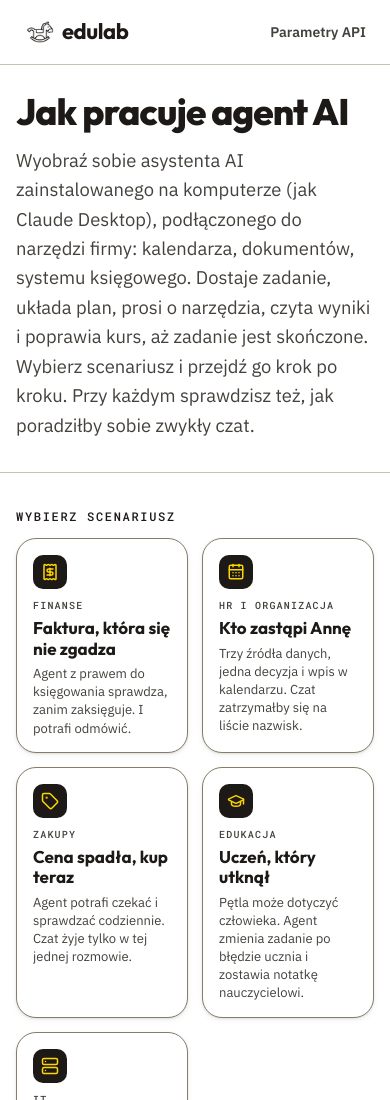
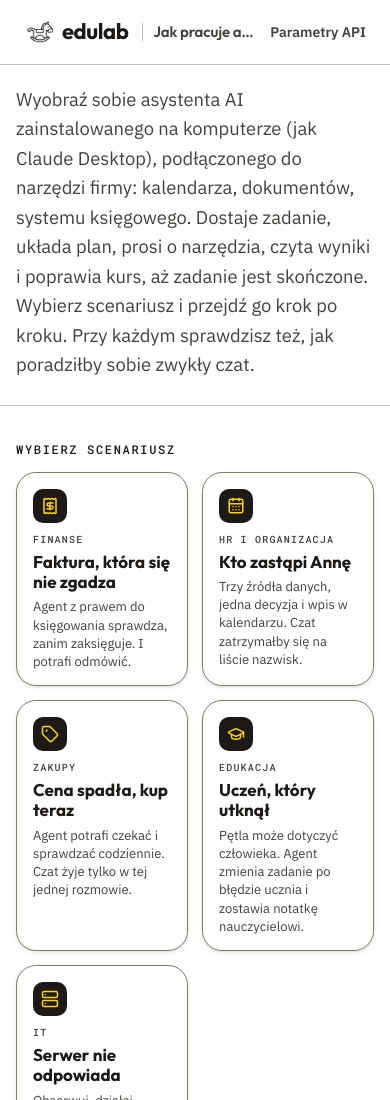
Before and after one commit to workszop/llm, a plain HTML site: page agent.html in a window 390 px wide. Shown: the top 1100 px of the page. Drawn offline with nearby package versions, Linux system fonts and the light colour scheme.

Commit message:
Move app title into the edulab top bar
Co-Authored-By: Claude Opus 5.5 <noreply@anthropic.com>

```diff
--- a/agent.html
+++ b/agent.html
@@ -241,14 +241,15 @@ a{color:var(--blue-600); text-decoration:underline; text-underline-offset:2px;}
 .edu-header-inner{padding:8px var(--gutter); display:flex; align-items:center; gap:12px;}
 .edu-logo{width:64px; height:64px; display:block; margin-right:-6px;}
 .edu-wordmark{font-family:var(--font-display); font-weight:700; font-size:22px; letter-spacing:-.02em; color:var(--ink);}
+.edu-app-title{margin:0 0 0 14px; padding-left:14px; border-left:1px solid var(--line-2, #d9d3c7); font-family:var(--font-display); font-weight:600; font-size:19px; letter-spacing:-.01em; line-height:1.2; color:var(--ink-2, #4a4540); white-space:nowrap; overflow:hidden; text-overflow:ellipsis; min-width:0; flex:0 1 auto;}
+@media (max-width:640px){ .edu-app-title{font-size:15px; margin-left:10px; padding-left:10px;} }
 .header-spacer{flex:1;}
 .header-link{font-family:var(--font-sans); font-weight:600; font-size:var(--body-sm); color:var(--ink-2); text-decoration:none; display:inline-flex; align-items:center; gap:6px; padding:8px 14px; border-radius:var(--r-pill); white-space:nowrap; transition:background-color .15s, color .15s;}
 .header-link:hover{background:var(--paper-2); color:var(--ink);}
 .header-link .ic{width:15px; height:15px;}
 
 /* ─── Page head ─── */
-.page-head{padding:44px var(--gutter) 36px; text-align:left; border-bottom:1px solid var(--line-2);}
-.app-title{font-family:var(--font-display); font-weight:800; font-size:clamp(2.3rem,5vw,3.3rem); letter-spacing:-.025em; line-height:1.05; color:var(--ink); margin:0 0 14px;}
+.page-head{padding:30px var(--gutter) 32px; text-align:left; border-bottom:1px solid var(--line-2);}
 .edu-lead{font-size:1.15rem; line-height:1.6; color:var(--ink-2); margin:0;}
 main{padding:34px var(--gutter) 70px;}
 
@@ -299,7 +300,7 @@ input[type=range]::-moz-range-thumb{width:20px; height:20px; border-radius:50%;
 .req-key{color:var(--code-key);} .req-str{color:var(--code-str);} .req-num{color:var(--code-num);} .req-bool{color:var(--code-bool);}
 
 @media (max-width:768px){
-  .page-head{padding:28px var(--gutter) 32px;}
+  .page-head{padding:20px var(--gutter) 26px;}
   .edu-logo{width:48px; height:48px;}
   .header-link .lbl-long{display:none;}
   .edu-header-inner{gap:4px;}
@@ -473,13 +474,13 @@ kbd{font-family:var(--font-mono); font-size:11px; background:var(--paper-3); bor
   <div class="edu-header-inner">
     <img class="edu-logo" src="assets/edulab-mark-ink.png" alt="edulab" />
     <span class="edu-wordmark">edulab</span>
+    <h1 class="edu-app-title">Jak pracuje agent AI</h1>
     <div class="header-spacer"></div>
     <a class="header-link" href="index.html"><i data-lucide="sliders-horizontal" class="ic" aria-hidden="true"></i>Parametry API</a>
   </div>
 </header>
 
 <div class="page-head">
-    <h1 class="app-title">Jak pracuje agent AI</h1>
     <p class="edu-lead">Wyobraź sobie asystenta AI zainstalowanego na komputerze (jak Claude Desktop), podłączonego do narzędzi firmy: kalendarza, dokumentów, systemu księgowego. Dostaje zadanie, układa plan, prosi o narzędzia, czyta wyniki i poprawia kurs, aż zadanie jest skończone. Wybierz scenariusz i przejdź go krok po kroku. Przy każdym sprawdzisz też, jak poradziłby sobie zwykły czat.</p>
 </div>
 
```
Also changed, not shown: index.html (+4 -7 lines).
